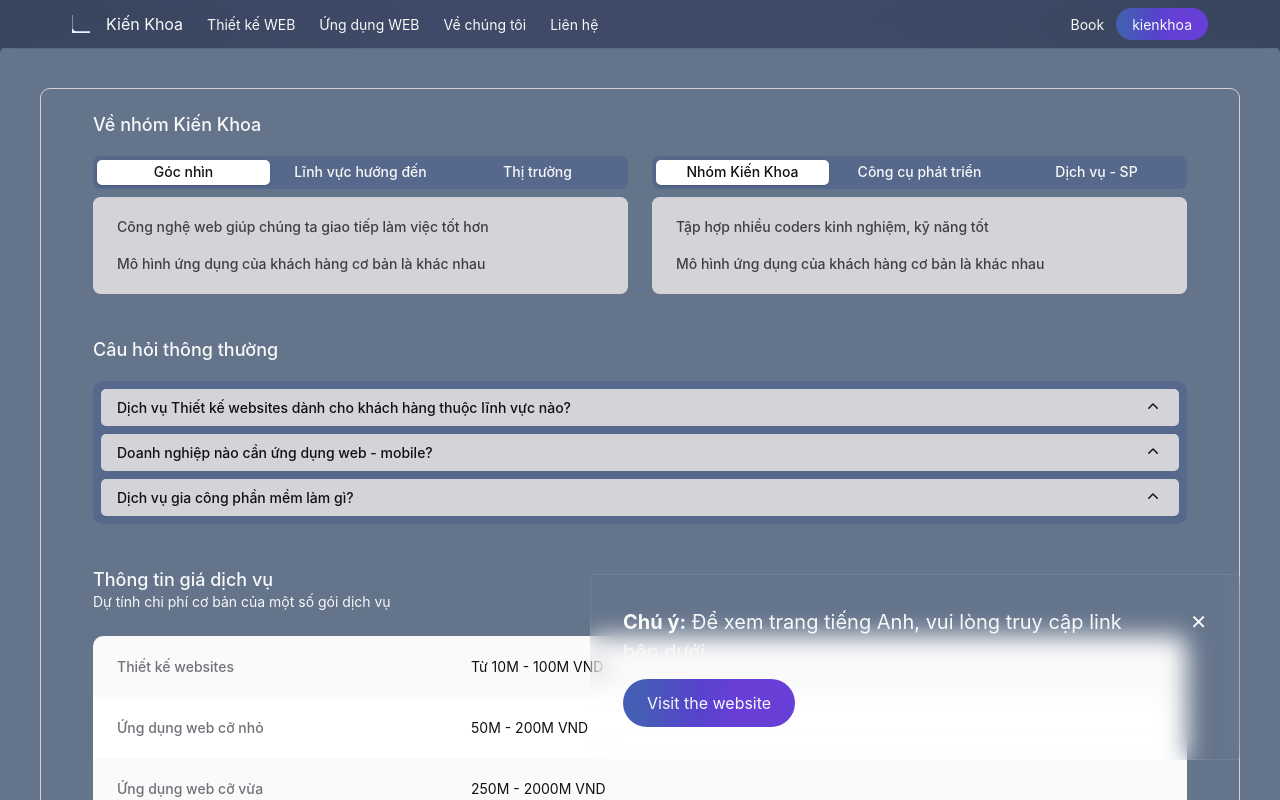
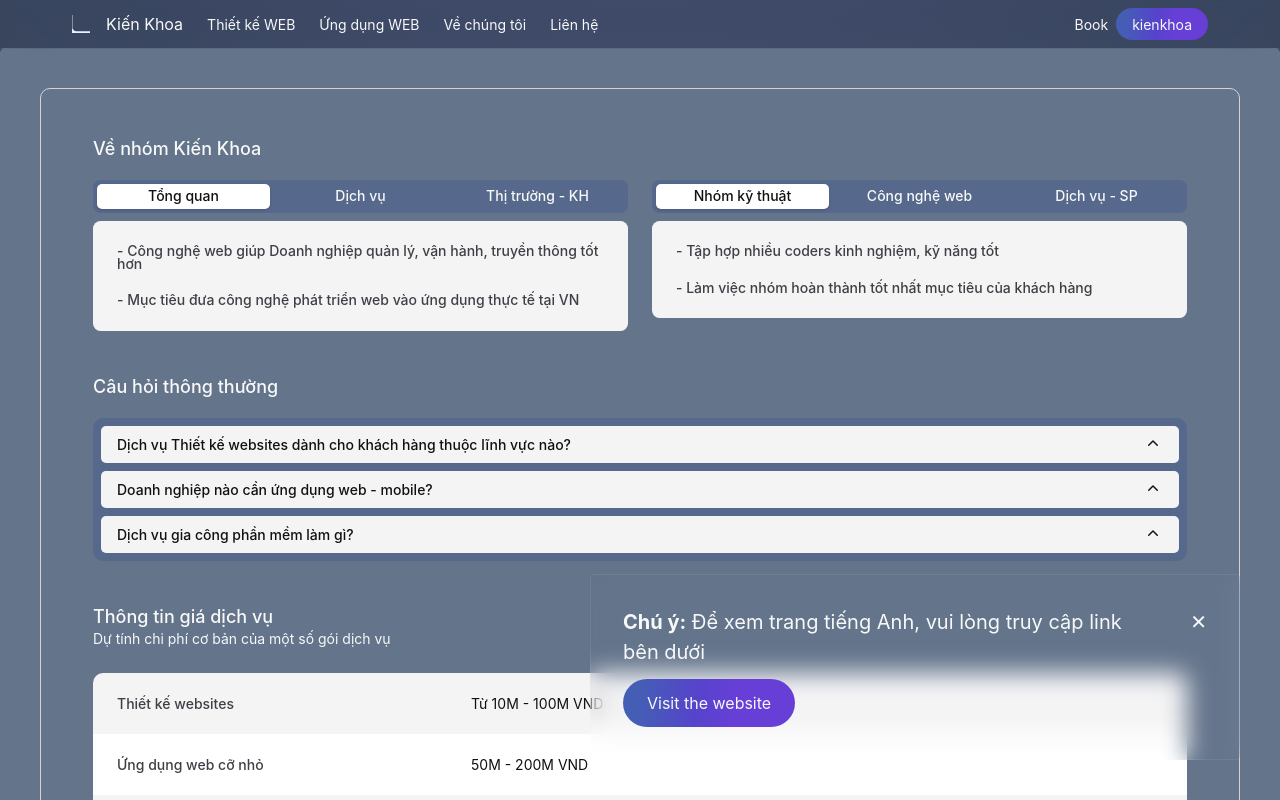
Before and after one commit to anlett10/kienkhoa-1, a Next.js app: page /about in a window 1280 px wide. Shown: the top 800 px of the page. Built offline with nearby package versions, Linux system fonts and the light colour scheme.

Commit message:
polish cont.

```diff
--- a/app/about/ActionTabs.tsx
+++ b/app/about/ActionTabs.tsx
@@ -6,34 +6,36 @@ import clsx from "clsx";
 
 export default function ActionTabs() {
   let [categories] = useState({
-    "Nhóm Kiến Khoa": [
+    "Nhóm kỹ thuật": [
       {
         id: 1,
-        title: "Tập hợp nhiều coders kinh nghiệm, kỹ năng tốt",
+        title: "- Tập hợp nhiều coders kinh nghiệm, kỹ năng tốt",
       },
       {
         id: 2,
-        title: "Mô hình ứng dụng của khách hàng cơ bản là khác nhau",
+        title: "- Làm việc nhóm hoàn thành tốt nhất mục tiêu của khách hàng",
       },
     ],
-    "Công cụ phát triển": [
+    "Công nghệ web": [
       {
         id: 1,
-        title: "Is tech making coffee better or worse?",
+        title:
+          "- Typescript, React/NextJS, TailwindCSS, SQL, React Native/Swift",
       },
       {
         id: 2,
-        title: "The most innovative things happening in coffee",
+        title: "- Vercel, Azure, AWS, Google Cloud",
       },
     ],
     "Dịch vụ - SP": [
       {
         id: 1,
-        title: "Ask Me Anything: 10 answers to your questions about coffee",
+        title:
+          "- Gia công phần mềm: phát triển, nâng cấp, phát hành tính năng mới",
       },
       {
         id: 2,
-        title: "The worst advice we've ever heard about coffee",
+        title: "- Phần mềm CRM tốt nhất cho DN vừa và nhỏ",
       },
     ],
   });
@@ -48,7 +50,7 @@ export default function ActionTabs() {
               className={({ selected }) =>
                 clsx(
                   "w-full rounded-lg py-2.5 text-sm font-medium leading-5",
-                  "ring-white ring-opacity-60 ring-offset-2 ring-offset-blue-400 focus:outline-none focus:ring-2",
+                  "ring-white ring-opacity-60 ring-offset-2 ring-offset-blue-500 focus:outline-none focus:ring-2",
                   selected
                     ? "bg-white text-gray-1000 shadow"
                     : "hover:bg-white/[0.12] hover:text-gray-1000"
@@ -64,15 +66,15 @@ export default function ActionTabs() {
             <Tab.Panel
               key={idx}
               className={clsx(
-                "rounded-xl bg-gray-300 p-3",
-                "ring-white ring-opacity-60 ring-offset-2 ring-offset-blue-400 focus:outline-none focus:ring-2"
+                "rounded-xl bg-gray-100 p-3",
+                "ring-white ring-opacity-60 ring-offset-2 ring-offset-blue-500 focus:outline-none focus:ring-2"
               )}
             >
               <ul>
                 {posts.map((post) => (
                   <li
                     key={post.id}
-                    className="relative rounded-md p-3 hover:bg-gray-100"
+                    className="relative rounded-md p-3 hover:bg-gray-400"
                   >
                     <h3 className="text-sm font-medium leading-5 text-gray-700">
                       {post.title}
--- a/app/about/Disclosure.tsx
+++ b/app/about/Disclosure.tsx
@@ -10,7 +10,7 @@ export default function Accordion() {
         <Disclosure>
           {({ open }) => (
             <>
-              <Disclosure.Button className="flex w-full justify-between rounded-lg bg-gray-300 px-4 py-2 text-left text-sm font-medium text-gray-1000 hover:bg-gray-400 focus:outline-none focus-visible:ring focus-visible:ring-purple-500 focus-visible:ring-opacity-75">
+              <Disclosure.Button className="flex w-full justify-between rounded-lg bg-gray-100 px-4 py-2 text-left text-sm font-medium text-gray-1000 hover:bg-gray-400 focus:outline-none focus-visible:ring focus-visible:ring-purple-500 focus-visible:ring-opacity-75">
                 <span>
                   Dịch vụ Thiết kế websites dành cho khách hàng thuộc lĩnh vực
                   nào?
@@ -33,7 +33,7 @@ export default function Accordion() {
         <Disclosure as="div" className="mt-2">
           {({ open }) => (
             <>
-              <Disclosure.Button className="flex w-full justify-between rounded-lg bg-gray-300 px-4 py-2 text-left text-sm font-medium text-gray-1000 hover:bg-gray-400 focus:outline-none focus-visible:ring focus-visible:ring-purple-500 focus-visible:ring-opacity-75">
+              <Disclosure.Button className="flex w-full justify-between rounded-lg bg-gray-100 px-4 py-2 text-left text-sm font-medium text-gray-1000 hover:bg-gray-400 focus:outline-none focus-visible:ring focus-visible:ring-purple-500 focus-visible:ring-opacity-75">
                 <span>Doanh nghiệp nào cần ứng dụng web - mobile?</span>
                 <ChevronUpIcon
                   className={`${
@@ -51,7 +51,7 @@ export default function Accordion() {
         <Disclosure as="div" className="mt-2">
           {({ open }) => (
             <>
-              <Disclosure.Button className="flex w-full justify-between rounded-lg bg-gray-300 px-4 py-2 text-left text-sm font-medium text-gray-1000 hover:bg-gray-400 focus:outline-none focus-visible:ring focus-visible:ring-purple-500 focus-visible:ring-opacity-75">
+              <Disclosure.Button className="flex w-full justify-between rounded-lg bg-gray-100 px-4 py-2 text-left text-sm font-medium text-gray-1000 hover:bg-gray-400 focus:outline-none focus-visible:ring focus-visible:ring-purple-500 focus-visible:ring-opacity-75">
                 <span>Dịch vụ gia công phần mềm làm gì?</span>
                 <ChevronUpIcon
                   className={`${
--- a/app/about/Tabs.tsx
+++ b/app/about/Tabs.tsx
@@ -6,34 +6,37 @@ import clsx from "clsx";
 
 export default function Tabs() {
   let [categories] = useState({
-    "Góc nhìn": [
+    "Tổng quan": [
       {
         id: 1,
-        title: "Công nghệ web giúp chúng ta giao tiếp làm việc tốt hơn",
+        title:
+          "- Công nghệ web giúp Doanh nghiệp quản lý, vận hành, truyền thông tốt hơn",
       },
       {
         id: 2,
-        title: "Mô hình ứng dụng của khách hàng cơ bản là khác nhau",
+        title:
+          "- Mục tiêu đưa công nghệ phát triển web vào ứng dụng thực tế tại VN",
       },
     ],
-    "Lĩnh vực hướng đến": [
+    "Dịch vụ": [
       {
         id: 1,
-        title: "Is tech making coffee better or worse?",
+        title: "- Phát triển ứng dụng cho tổ chức, DN trên nền tảng web",
       },
       {
         id: 2,
-        title: "The most innovative things happening in coffee",
+        title: "- Thiết kế websites chuyên nghiệp cho khách hàng cá nhân và DN",
       },
     ],
-    "Thị trường": [
+    "Thị trường - KH": [
       {
         id: 1,
-        title: "Ask Me Anything: 10 answers to your questions about coffee",
+        title: "- Hỗ trợ khách hàng phát triển kinh doanh tại Việt Nam",
       },
       {
         id: 2,
-        title: "The worst advice we've ever heard about coffee",
+        title:
+          "- Khách hàng có yêu cầu đặt hàng gia công hoàn thiện ứng dụng web mobile",
       },
     ],
   });
@@ -48,7 +51,7 @@ export default function Tabs() {
               className={({ selected }) =>
                 clsx(
                   "w-full rounded-lg py-2.5 text-sm font-medium leading-5",
-                  "ring-white ring-opacity-60 ring-offset-2 ring-offset-blue-400 focus:outline-none focus:ring-2",
+                  "ring-white ring-opacity-60 ring-offset-2 ring-offset-blue-500 focus:outline-none focus:ring-2",
                   selected
                     ? "bg-white text-gray-1000 shadow"
                     : "hover:bg-white/[0.12] hover:text-gray-1000"
@@ -64,15 +67,15 @@ export default function Tabs() {
             <Tab.Panel
               key={idx}
               className={clsx(
-                "rounded-xl bg-gray-300 p-3",
-                "ring-white ring-opacity-60 ring-offset-2 ring-offset-blue-400 focus:outline-none focus:ring-2"
+                "rounded-xl bg-gray-100 p-3",
+                "ring-white ring-opacity-60 ring-offset-2 ring-offset-blue-500 focus:outline-none focus:ring-2"
               )}
             >
               <ul>
                 {posts.map((post) => (
                   <li
                     key={post.id}
-                    className="relative rounded-md p-3 hover:bg-gray-100"
+                    className="relative rounded-md p-3 hover:bg-gray-400"
                   >
                     <h3 className="text-sm font-medium leading-5 text-gray-700">
                       {post.title}
--- a/app/about/page.tsx
+++ b/app/about/page.tsx
@@ -5,8 +5,8 @@ import ActionTabs from "./ActionTabs";
 export default function About() {
   return (
     // <div className="overflow-hidden border-gray-300 bg-slate-500 shadow sm:rounded-lg">
-    <div className="mb-6 rounded-xl border-gray-300 lg:rounded-2xl lg:border lg:p-7">
-      <div className="px-4 pb-12 sm:px-6">
+    <div className="rounded-xl border-gray-300 lg:rounded-2xl lg:border lg:p-7">
+      <div className="px-4 pb-12 pt-6 sm:px-6">
         <h3 className="pb-6 text-2xl font-medium leading-6 md:pb-6 md:text-lg lg:pb-6">
           Về nhóm Kiến Khoa
         </h3>
@@ -29,8 +29,8 @@ export default function About() {
       </div>
       <div className="border-gray-200 px-6">
         <dl>
-          <div className="rounded-t-2xl bg-gray-50 px-4 py-5 sm:grid sm:grid-cols-3 sm:gap-4 sm:px-6">
-            <dt className="text-sm font-medium text-gray-500">
+          <div className="rounded-t-2xl bg-gray-100 px-4 py-5 sm:grid sm:grid-cols-3 sm:gap-4 sm:px-6">
+            <dt className="text-sm font-medium text-gray-700">
               Thiết kế websites
             </dt>
             <dd className="mt-1 text-sm text-gray-1000 sm:col-span-2 sm:mt-0">
@@ -38,15 +38,15 @@ export default function About() {
             </dd>
           </div>
           <div className="bg-white px-4 py-5 sm:grid sm:grid-cols-3 sm:gap-4 sm:px-6">
-            <dt className="text-sm font-medium text-gray-500">
+            <dt className="text-sm font-medium text-gray-700">
               Ứng dụng web cỡ nhỏ
             </dt>
             <dd className="mt-1 text-sm text-gray-1000 sm:col-span-2 sm:mt-0">
               50M - 200M VND
             </dd>
           </div>
-          <div className="bg-gray-50 px-4 py-5 sm:grid sm:grid-cols-3 sm:gap-4 sm:px-6">
-            <dt className="text-sm font-medium text-gray-500">
+          <div className="bg-gray-100 px-4 py-5 sm:grid sm:grid-cols-3 sm:gap-4 sm:px-6">
+            <dt className="text-sm font-medium text-gray-700">
               Ứng dụng web cỡ vừa
             </dt>
             <dd className="mt-1 text-sm text-gray-1000 sm:col-span-2 sm:mt-0">
@@ -54,15 +54,15 @@ export default function About() {
             </dd>
           </div>
           <div className="bg-white px-4 py-5 sm:grid sm:grid-cols-3 sm:gap-4 sm:px-6">
-            <dt className="text-sm font-medium text-gray-500">
+            <dt className="text-sm font-medium text-gray-700">
               Ứng dụng mobile cỡ nhỏ
             </dt>
             <dd className="mt-1 text-sm text-gray-1000 sm:col-span-2 sm:mt-0">
               100M - 300M VND
             </dd>
           </div>
-          <div className="bg-gray-50 px-4 py-5 sm:grid sm:grid-cols-3 sm:gap-4 sm:px-6">
-            <dt className="text-sm font-medium text-gray-500">
+          <div className="bg-gray-100 px-4 py-5 sm:grid sm:grid-cols-3 sm:gap-4 sm:px-6">
+            <dt className="text-sm font-medium text-gray-700">
               Ứng dụng mobile cỡ vừa
             </dt>
             <dd className="mt-1 text-sm text-gray-1000 sm:col-span-2 sm:mt-0">
@@ -70,7 +70,7 @@ export default function About() {
             </dd>
           </div>
           <div className="rounded-b-2xl bg-white px-4 py-5 sm:grid sm:grid-cols-3 sm:gap-4 sm:px-6">
-            <dt className="text-sm font-medium text-gray-500">
+            <dt className="text-sm font-medium text-gray-700">
               Phần mềm hệ thống quản lý Doanh nghiệp{" "}
             </dt>
             <dd className="mt-1 text-sm text-gray-1000 sm:col-span-2 sm:mt-0">
--- a/components/header.tsx
+++ b/components/header.tsx
@@ -73,7 +73,7 @@ export const Header = () => {
         </div>
 
         <div className="ml-auto flex h-full items-center">
-          <p className="mr-3 text-sm">Book</p>
+          <p className="mr-2 text-sm">Book</p>
           <ExButton href="https://cal.com/anlett10/30min">kienkhoa</ExButton>
         </div>
 
```
